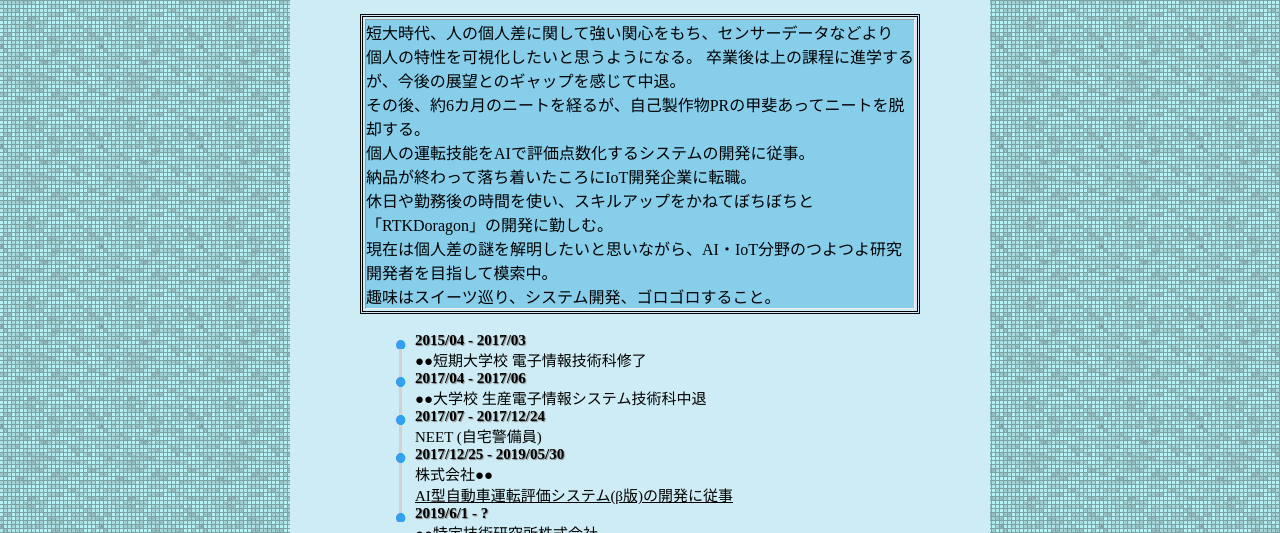
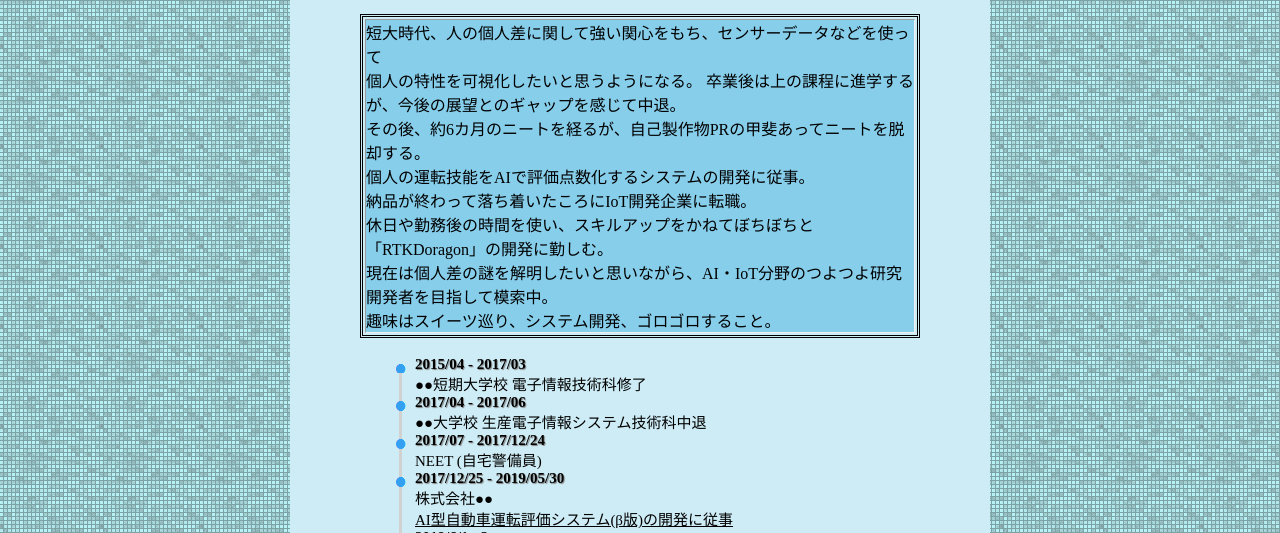
Before and after one commit to yxw027/RTKDoragon, a plain HTML site: page RTKDORAGON/contact.html in a window 1280 px wide. Shown: the part 811-1344 px from the top of the page. Drawn offline with Linux system fonts and the light colour scheme.

Commit message:
Update contact.html

```diff
--- a/RTKDORAGON/contact.html
+++ b/RTKDORAGON/contact.html
@@ -53,7 +53,7 @@
 			<tbody style="width:400px;background:skyblue;">
 				<tr>
 					<td>
-					短大時代、人の個人差に関して強い関心をもち、センサーデータなどより<br/>
+					短大時代、人の個人差に関して強い関心をもち、センサーデータなどを使って<br/>
 					個人の特性を可視化したいと思うようになる。
 					卒業後は上の課程に進学するが、今後の展望とのギャップを感じて中退。<br />
 					その後、約6カ月のニートを経るが、自己製作物PRの甲斐あってニートを脱却する。<br />
```
